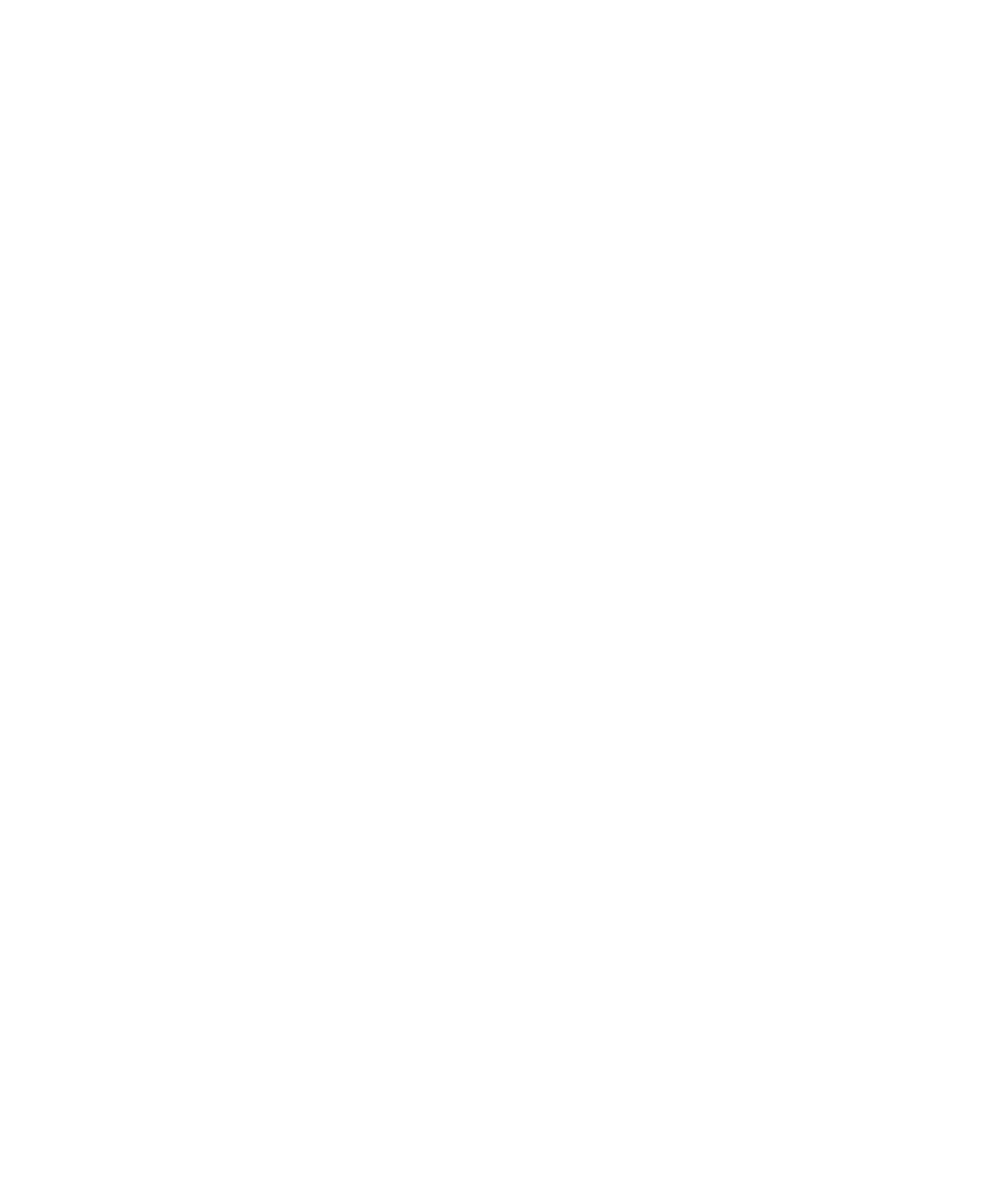
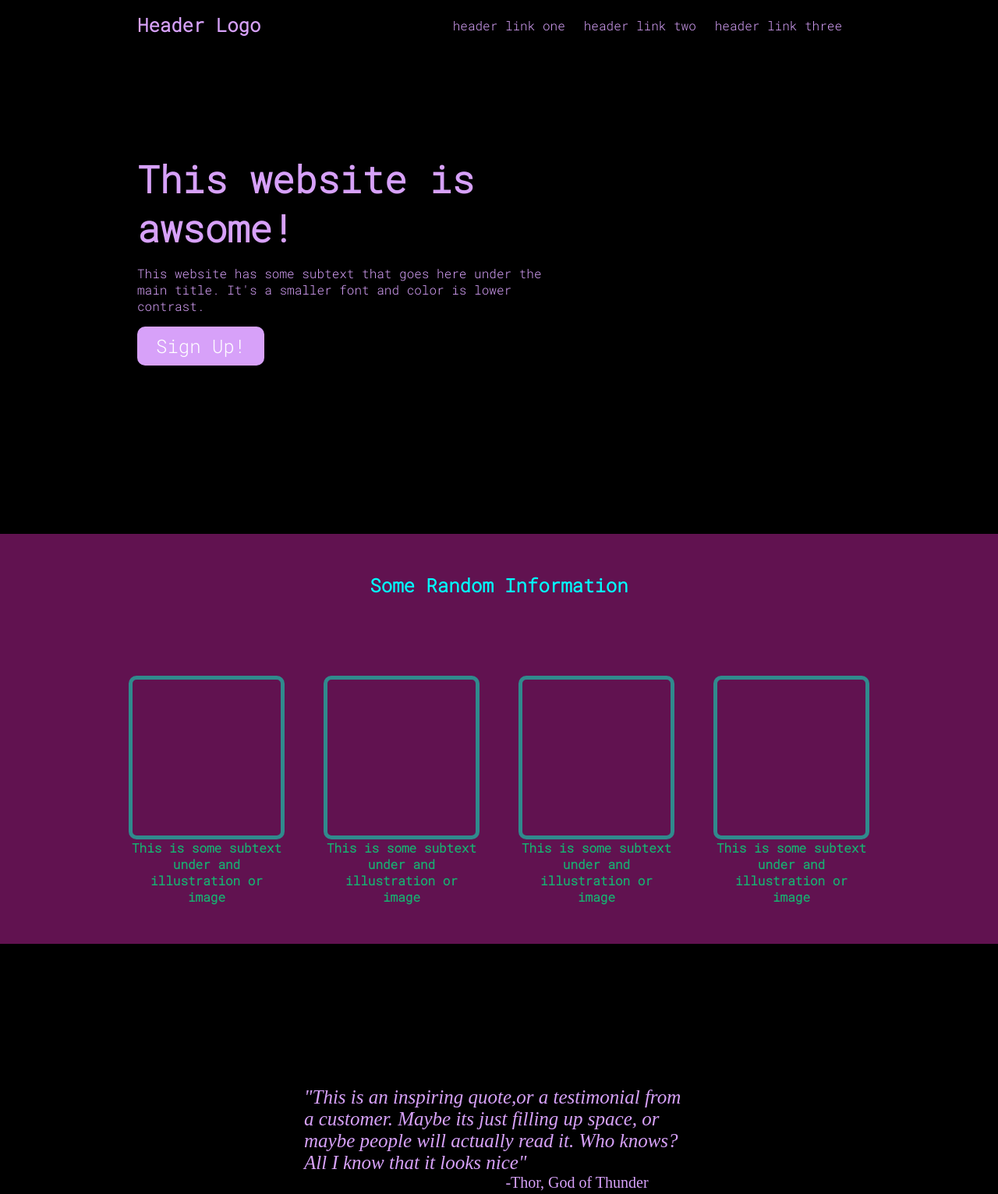
Before and after one commit to nirei60/Landing-Page-Practice, a plain HTML site: page index.html in a window 1280 px wide. Shown: the top 1532 px of the page at 78% size. Before the commit the page ends 800 px from the top, so only its background shows below. Drawn offline with nearby package versions, Linux system fonts and the light colour scheme.

Commit message:
finished base model, might tweak later idk haha

```diff
--- a/index.html
+++ b/index.html
@@ -2,9 +2,88 @@
 <html lang="en">
 <head>
     <meta charset="UTF-8">
-    <title>a=Add Title</title>
+    <title>Practice Site!</title>
+
+
+<link rel="preconnect" href="https://fonts.gstatic.com" crossorigin>
+<link href="https://fonts.googleapis.com/css2?family=Roboto+Mono:ital,wght@0,300;1,300&display=swap" rel="stylesheet">
+<link rel="stylesheet" href="style.css">
 </head>
 <body>
+    <script type="module" src="https://unpkg.com/ionicons@5.5.2/dist/ionicons/ionicons.esm.js"></script>
+    <script nomodule src="https://unpkg.com/ionicons@5.5.2/dist/ionicons/ionicons.js"></script>
+
+    <div class="header">
+        <div class="topheader">
+            <div class="headertitle">Header Logo</div>
+            <div class="headerr">
+                <a href="" class="headerlinks">header link one</a>
+                <a href="" class="headerlinks">header link two</a>
+                <da href="" class="headerlinks linku">header link three</a>
+            </div>
+        </div>
+        <div class="headercontent">
+            <div class="leftcontent">
+                <div class="bigtext">This website is awsome!</div>
+                <div class="smalltext">This website has some subtext that goes here under the main title. It's a smaller font and color is lower contrast.</div>
+                <button class="buttone"><span class="buttontext">Sign Up!</span></button>
+            </div>
+            <div class="rightcontent">
+                <a img src="" alt="this is a placeholder image"></a>
+            </div>
+        </div>
+    </div>
+
+    <div class="boxxu">
+        <div class="text2">Some Random Information</div>
+        <div class="text3">
+         <div class="content1">
+            <div class="image1"></div>
+            <div class="text">This is some subtext under and illustration or image</div>
+            </div>
+            <div class="content1">
+                <div class="image1"></div>
+                <div class="text">This is some subtext under and illustration or image</div>
+            </div>
+            <div class="content1">
+                <div class="image1"></div>
+                <div class="text">This is some subtext under and illustration or image</div>
+            </div>
+         <div class="content1">
+             <div class="image1"></div>
+             <div class="text">This is some subtext under and illustration or image</div>
+         </div>
+        </div>
+
+
+
+
+
+    </div>
+    <div  class="quoter">
+        <div  class="text4">"This is an inspiring quote,or a testimonial from a customer. Maybe its just filling up space, or maybe people will actually read it. Who knows?
+            All I know that it looks nice"
+        </div>
+        <div class="text5">-Thor, God of Thunder</div>
+
+    </div>
+
+    <dic class="warnung">
+
+         <div class="box">
+            <div class="text8">
+
+             <div class="text6">Call top Action! Its time!</div>
+             <dic class="text7">Sign up for our product by clicking that button right over there</dic>
+            </div>
+        <button class="button1"><span class="button2">Sign Up</span></button>
+        </div>
+
+    </dic>
+
+    <div class="footer1">Copyright @ The Odin Project 2021</div>
+
+
 
 </body>
 </html>
--- a/style.css
+++ b/style.css
@@ -0,0 +1,245 @@
+@import url('https://fonts.googleapis.com/css2?family=Roboto+Mono:ital,wght@0,300;1,300&display=swap');
+:root {
+    background-color: rgb(49, 41, 41);
+}
+
+*{
+padding: 0;
+margin: 0;
+}
+
+
+
+.body {
+    border-top: 0;
+    margin: 0px;
+    display: flex;
+    flex-direction: column;
+    padding: 0;
+
+}
+
+.header {
+    display: 0 1 auto;
+    flex-direction: column;
+    padding: 1rem;
+    color:  #D7A1F9;
+    margin: 0px auto;
+    border: 0px;
+    font-family: 'Roboto Mono', sans-serif;
+    background-color: rgb(0, 0, 0);
+
+}
+
+.topheader {
+    display: flex;
+    flex-direction: row;
+    align-items: center;
+    justify-content: center;
+    flex-wrap: wrap;
+    margin-bottom: 150px;
+}
+
+.headertitle {
+    font-weight: 900;
+    margin: 0;
+    padding: 0;
+    margin-right: auto;
+    margin-left: 160px;
+    font-size: 1.5rem;
+}
+
+.headerr {
+    margin-right: 160px;
+    margin-left: 0px;
+    display: flex;
+    flex-direction: row;
+}
+
+.headerlinks {
+  margin-left: 0;
+  margin-right: 1.5rem;
+  text-decoration: none;
+  color: #D7A1F9;
+}
+.headerlinks:hover {
+    color: #C576F6;
+}
+.headerlinks:active {
+    color: #B24BF3;
+}
+
+.headercontent {
+    display: flex;
+    flex-direction: row;
+}
+
+.buttone{
+    display: inline-flex;
+    padding: 0;
+    background: #D7A1F9;
+    outline: none;
+    border: none;
+    height: 50px;
+    border-radius: 10px;
+    overflow: hidden;
+    font-family: 'Roboto Mono', sans-serif;
+    justify-content: center;
+    align-items: center;
+    font-weight: 500;
+    font-size: 1.5rem;
+}
+.buttone:hover {
+    background: #C576F6;
+}
+.buttone:active {
+    background: #B24BF3;
+}
+
+.buttontext {
+    padding: .5rem 1.5rem;
+    color: white;
+}
+.bigtext {
+    font-weight: 900;
+    font-size: 3rem;
+    margin-bottom: 1rem;
+}
+.smalltext{
+    margin-bottom: 1rem;
+}
+.leftcontent {
+    flex: 0 1 auto;
+    width: 560px;
+    margin: 0 160px;
+    margin-bottom: 200px;
+}
+
+.boxxu{
+
+    display:flex;
+    flex-direction: column;
+    background-color: rgb(97, 18, 80);
+    justify-content: center;
+    align-items: center;
+
+
+}
+.content1 {
+display: flex;
+flex-direction: row;
+flex-wrap: wrap;
+font-family: 'Roboto Mono', sans-serif;
+color: rgb(23, 177, 113);
+font-weight: 1000;
+width: 200px;
+text-align: center;
+
+}
+.image1 {
+    border: rgb(48, 138, 141) 5px solid;
+    border-radius: 10px;
+    height: 200px;
+    width: 200px;
+
+}
+.text2{
+    font-family: 'Roboto Mono', sans-serif;
+    color: aqua;
+    font-weight: 1000;
+    align-self: center;
+    justify-self: center;
+    margin:50px auto;
+    font-size: 1.5rem;
+}
+.text3 {
+    display: flex;
+    flex-direction: row;
+    margin-top: 50px;
+    display: flex;
+    gap: 50px;
+    flex-wrap: wrap;
+    padding-bottom: 50px;
+
+}
+.quoter{
+    display: flex;
+    flex-direction: column;
+    height: 500px;
+    justify-content: center;
+    align-items: center;
+    background-color: black;
+    color: #D7A1F9;
+}
+
+.text4 {
+    font-size: 25px;
+    display: flex;
+    flex-wrap: wrap;
+    width: 500px;
+    font-style: italic;
+}
+ .text5 {
+    text-indent: 200px;
+    font-size: 20px;
+ }
+
+ .warnung{
+    display: flex;
+    background-color: whitesmoke;
+    font-family: 'Roboto Mono', sans-serif;
+    justify-content: center;
+    align-items: center;
+    color: azure;
+
+ }
+
+
+ .box{
+    background-color: rgb(45, 6, 155);
+    display: flex;
+    flex-direction: row;
+    flex-wrap: wrap;
+    padding: 15px;
+    border-radius: 15px;
+    margin: 50px;
+
+
+ }
+
+ .text8{
+    display: flex;
+    flex-direction: column;
+ }
+
+ .button1{
+    border-radius: 5px;
+    padding: .75rem 1.5rem;
+    font-family: 'Roboto Mono', sans-serif;
+    margin-left: 150px;
+    border-color: whitesmoke;
+    color: aliceblue;
+    background-color: #00C0F0;
+ }
+ .button1:hover{
+    background-color: #00A1C9;
+ }
+ .button1:active{
+    background-color: #0083A3;
+ }
+
+ .text6 {
+    font-weight: 1000;
+ }
+
+ .footer1 {
+    display: flex;
+    flex-direction: column;
+    justify-content: center;
+    align-items: center;
+    background-color: black;
+    color: #B24BF3;
+    font-family: 'Roboto Mono', sans-serif;
+    padding: 50px;
+
+ }
```
